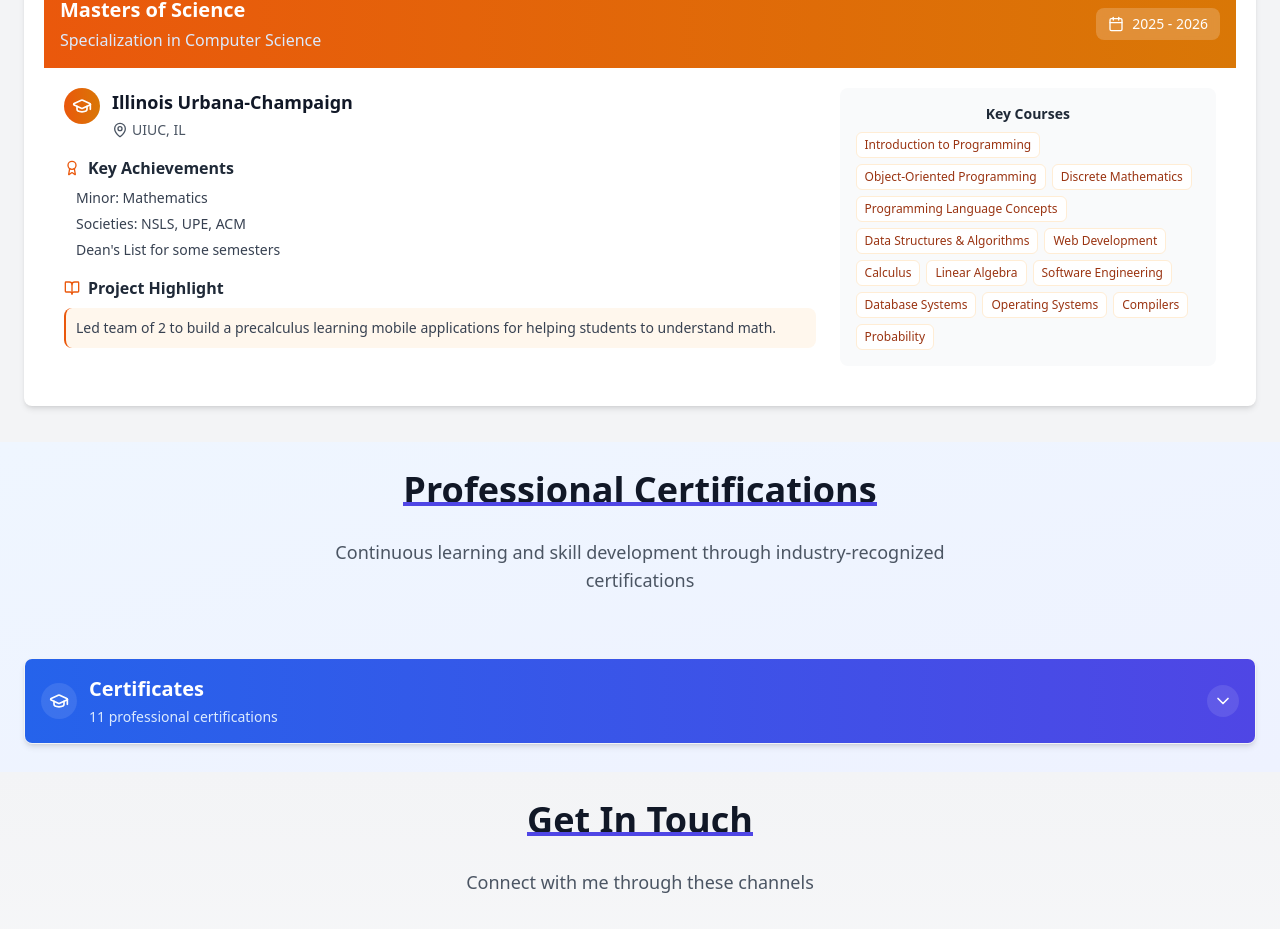
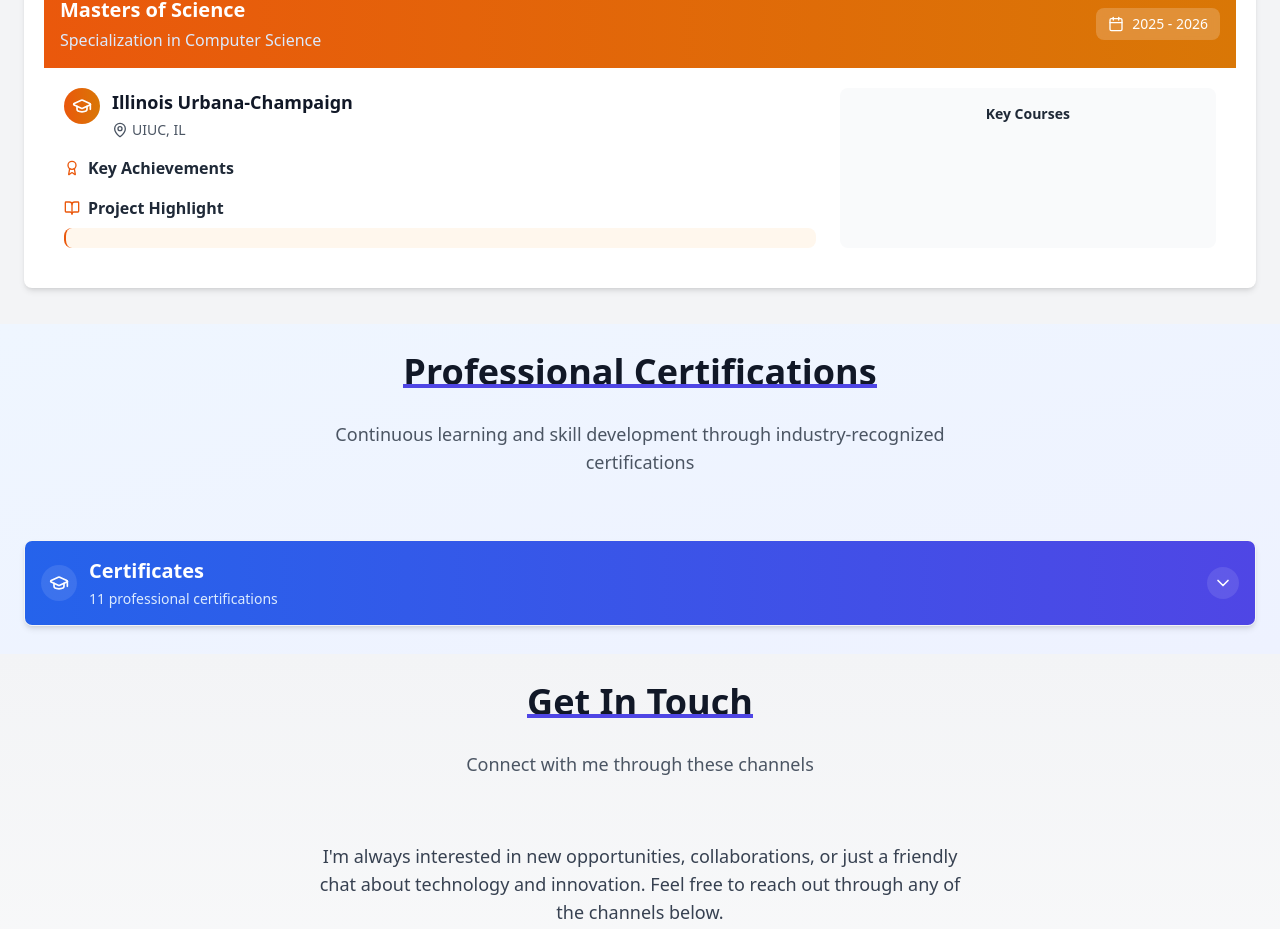
Before and after one commit to levisstrauss/portfolio, a Next.js app: page / in a window 1280 px wide. Shown: the part 4458-5387 px from the top of the page. Built offline with nearby package versions, Linux system fonts and the light colour scheme.

Commit message:
Fixed content

```diff
--- a/app/(pages)/education/education-data.ts
+++ b/app/(pages)/education/education-data.ts
@@ -12,26 +12,26 @@ export const educationData: EducationType[] = [
         period: '2025 - 2026',
         color: 'orange',
         achievements: [
-            { description: 'Minor: Mathematics' },
-            { description: 'Societies: NSLS, UPE, ACM' },
-            { description: 'Dean\'s List for some semesters' }
+            // { description: 'Minor: Mathematics' },
+            // { description: 'Societies: NSLS, UPE, ACM' },
+            // { description: 'Dean\'s List for some semesters' }
         ],
         courses: [
-            {name:  'Introduction to Programming'},
-            {name:  'Object-Oriented Programming'},
-            {name:  'Discrete Mathematics'},
-            {name:  'Programming Language Concepts'},
-            { name: 'Data Structures & Algorithms' },
-            { name: 'Web Development'},
-            { name: 'Calculus'},
-            { name: 'Linear Algebra'},
-            { name: 'Software Engineering' },
-            { name: 'Database Systems' },
-            { name: 'Operating Systems' },
-            { name: 'Compilers' },
-            { name: 'Probability'}
+            // {name:  'Introduction to Programming'},
+            // {name:  'Object-Oriented Programming'},
+            // {name:  'Discrete Mathematics'},
+            // {name:  'Programming Language Concepts'},
+            // { name: 'Data Structures & Algorithms' },
+            // { name: 'Web Development'},
+            // { name: 'Calculus'},
+            // { name: 'Linear Algebra'},
+            // { name: 'Software Engineering' },
+            // { name: 'Database Systems' },
+            // { name: 'Operating Systems' },
+            // { name: 'Compilers' },
+            // { name: 'Probability'}
         ],
-        projects: ' Led team of 2 to build a precalculus learning mobile applications for helping students to understand math.',
+        projects: ' ',
     },
     {
         id: 'Bachelor',
```
